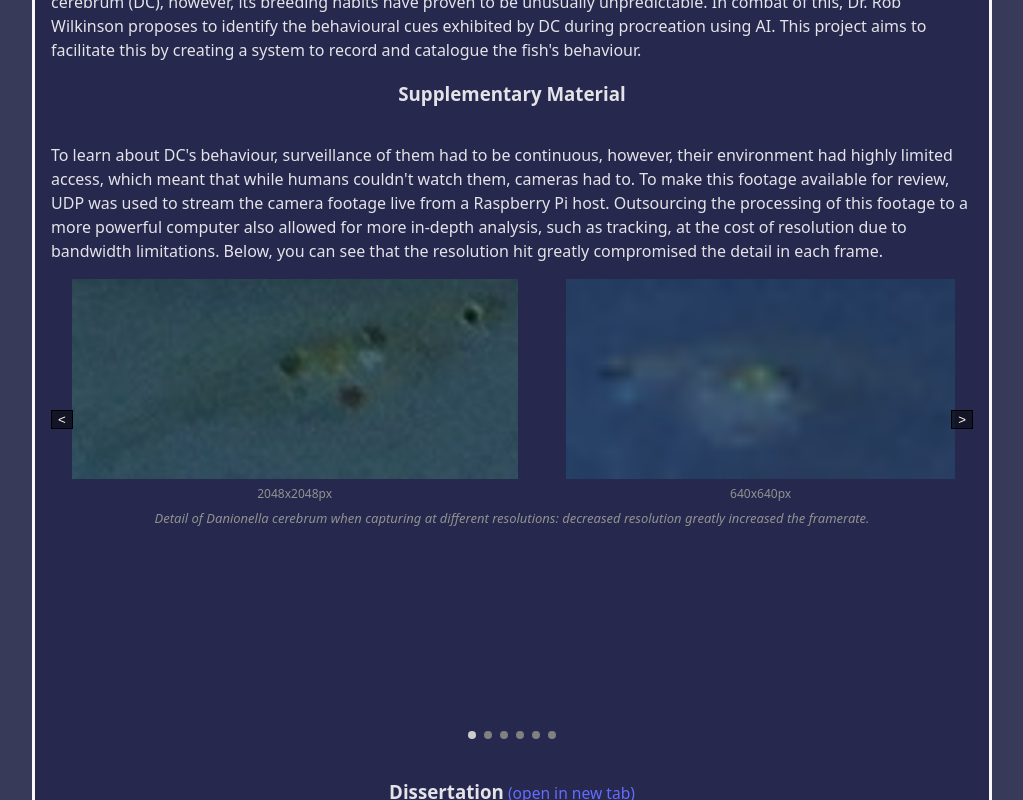
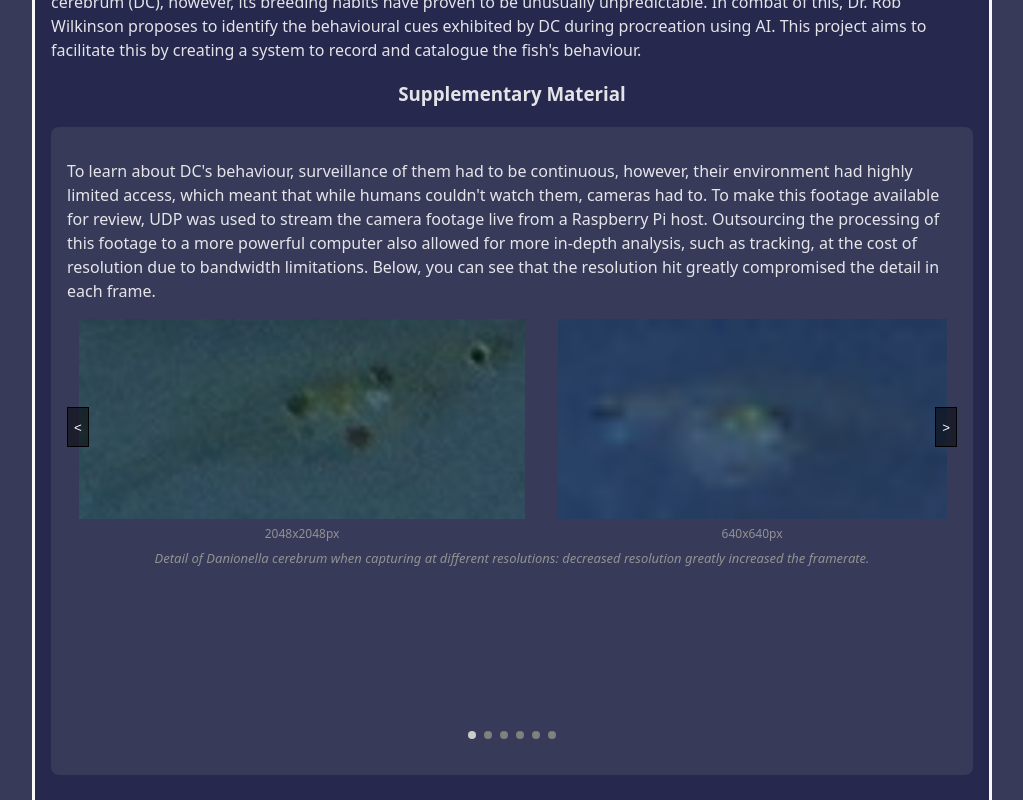
Before and after one commit to js-smejko/jake-app, a React (Vite) app: page /projects/dissertation in a window 1280 px wide. Shown: the part 600-1400 px from the top of the page, without its empty margins (128-1151 px from the left). Built offline with nearby package versions, Linux system fonts and the light colour scheme.

Commit message:
Bug fixes

```diff
--- a/src/Projects/DissertationPage.tsx
+++ b/src/Projects/DissertationPage.tsx
@@ -31,7 +31,6 @@ const DissertationPage = () => {
       </p>
       <h3>Supplementary Material</h3>
       <SupplementaryMaterialCarousel />
-      {/* <SupplementaryMaterialTabs /> */}
       <h3>
         Dissertation
         <a
--- a/src/Projects/ProjectsLayoutPage.tsx
+++ b/src/Projects/ProjectsLayoutPage.tsx
@@ -24,7 +24,7 @@ const ProjectsLayoutPage = () => {
         tabRenderer={(tab) => (
           <NavLink
             className={classFn}
-            to={tabs.find(({ title }) => title === tab)?.link}
+            to={tabs.find(({ title }) => title === tab)!.link}
           >
             <span>{tab}</span>
           </NavLink>
--- a/src/components/CaptionedImageRow.tsx
+++ b/src/components/CaptionedImageRow.tsx
@@ -83,9 +83,9 @@ const CaptionedImageRow = ({ images, caption, maxHeight }: CaptionedImageProps)
             <img
               src={img.src}
               alt={img.alt ?? ""}
-              loading="lazy"
-              decoding="async"
-              draggable={false}
+              // loading="lazy"
+              // decoding="async"
+              // draggable={false}
               style={{
                 width: "100%",              // fills flexed width
                 height: "auto",
--- a/src/components/SupplementaryMaterialCarousel.tsx
+++ b/src/components/SupplementaryMaterialCarousel.tsx
@@ -5,7 +5,14 @@ import FloatImage from "./FloatImage"
 
 const SupplementaryMaterialCarousel = () => {
   return (
-    <Carousel>
+    <Carousel
+      style={{
+        padding: "1em",
+        backgroundColor: window.screen.width >= 600 ? "#383a5a" : "#26284d",
+        borderRadius: "8px",
+      }}
+      gap={32}
+    >
       <div>
         <p>
           To learn about DC's behaviour, surveillance of them had to be continuous, however,
--- a/src/components/carousel/Carousel.module.css
+++ b/src/components/carousel/Carousel.module.css
@@ -3,6 +3,7 @@
   background-color: rgba(0, 0, 0, 0.5);
   border: 1px solid black;
   color: white;
+  height: 40px;
 }
 
 .carousel-gesture-overlay {
@@ -13,6 +14,8 @@
   display: flex;
   align-items: center;
   justify-content: space-between;
+  left: 0px;
+  top: 0px;
 }
 .carousel-gesture-overlay:hover {
   cursor: grab;
--- a/src/components/carousel/Carousel.tsx
+++ b/src/components/carousel/Carousel.tsx
@@ -4,6 +4,7 @@ import classes from "./Carousel.module.css";
 
 interface CarouselProps {
   children: React.ReactNode[];
+  style?: React.CSSProperties;
   maxHeight?: number;
   gap?: number;
 }
@@ -21,7 +22,7 @@ function circularSlice<T>(arr: T[], start: number, length: number): T[] {
   return result;
 }
 
-const Carousel = ({ children, maxHeight = 2000, gap = 16 }: CarouselProps) => {
+const Carousel = ({ children, style, maxHeight = 2000, gap = 16 }: CarouselProps) => {
   const [width, setWidth] = useState(0);
   const [height, setHeight] = useState(0);
   const [currentIndex, setCurrentIndex] = useState(0);
@@ -91,9 +92,9 @@ const Carousel = ({ children, maxHeight = 2000, gap = 16 }: CarouselProps) => {
     setIsTransitionEnabled(true);
 
     const delta = clientX - startX;
-    if (delta > 0.5 * slideWidth) {
+    if (delta > 0.1 * slideWidth) {
       setTranslateX(0);
-    } else if (delta < -0.5 * slideWidth) {
+    } else if (delta < -0.1 * slideWidth) {
       setTranslateX(-2 * slideWidth);
     } else {
       setTranslateX(-slideWidth);
@@ -128,7 +129,12 @@ const Carousel = ({ children, maxHeight = 2000, gap = 16 }: CarouselProps) => {
   const handleTouchEnd = (e: React.TouchEvent) => handleDragEnd(e.changedTouches[0].clientX);
 
   return (
-    <div>
+    <div
+      style={{
+        overflow: "hidden",
+        ...style
+      }}
+    >
       <div
         ref={relativeRef}
         style={{
@@ -143,7 +149,7 @@ const Carousel = ({ children, maxHeight = 2000, gap = 16 }: CarouselProps) => {
             position: "absolute",
             transform: `translateX(${translateX}px)`,
             transition: isTransitionEnabled ? "transform 0.3s ease" : "none",
-            gap
+            gap,
           }}
           onTransitionEnd={handleTransitionEnd}
         >
--- a/src/components/carousel/DotNavigation.tsx
+++ b/src/components/carousel/DotNavigation.tsx
@@ -33,14 +33,15 @@ const DotNavigation = ({ numDots, currentIndex, onChange: setCurrentIndex }: Dot
       style={{
         display: "flex",
         justifyContent: "center",
-        userSelect: "none",
+        // userSelect: "none",
       }}
       >
       <div
         style={{
           display: "flex",
           alignItems: "center",
-          paddingBlock: 16
+          paddingBlock: 16,
+          // userSelect: "none",
         }}
         ref={dotsRef}
         onMouseDown={handleDragStart}
@@ -64,9 +65,9 @@ const DotNavigation = ({ numDots, currentIndex, onChange: setCurrentIndex }: Dot
               backgroundColor: i === currentIndex ? "#ccc" : "#808080ff",
               margin: 4,
               transition: "background-color 0.3s ease",
-              userSelect: "none",
+              // userSelect: "none",
             }}
-            onClick={() => setCurrentIndex(i)}
+            // onClick={() => setCurrentIndex(i)}
           />
         )}
       </div>
```
